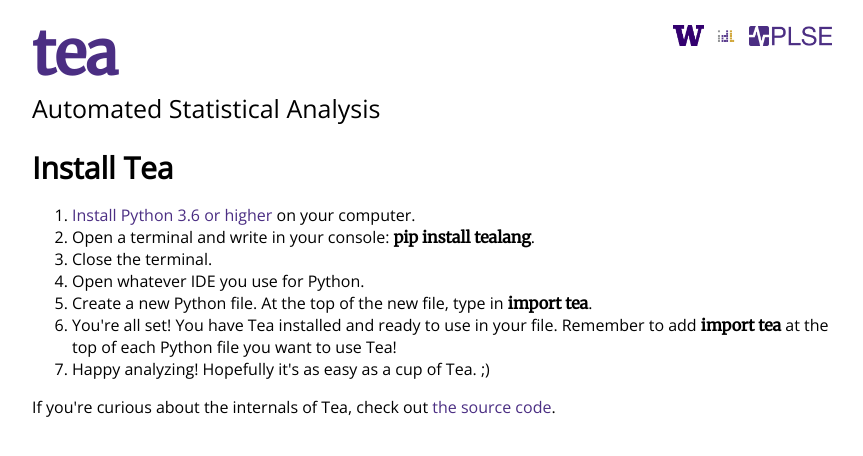
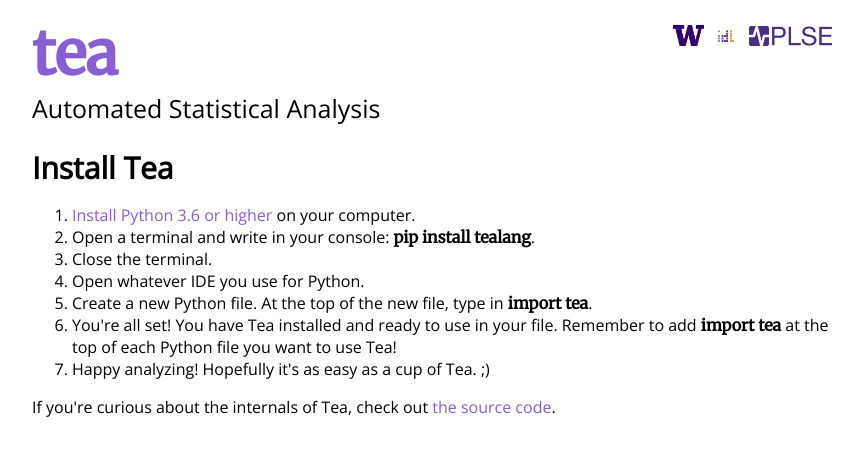
Before and after one commit to emjun/tea-lang-web, a Jekyll site: the page built from assets/css/install.html, in a window 1280 px wide. Shown: the top 456 px of the page, without its empty margins (214-1077 px from the left). Built offline with Jekyll 4.4.1, drawn with Linux system fonts in a browser that asks for light colours; nearby versions of some CDN libraries; library files that are not in the unit come from our copies.

Commit message:
Add button around Install Tea. Change colors in CSS

```diff
--- a/assets/css/custom.css
+++ b/assets/css/custom.css
@@ -58,14 +58,32 @@ body {
   font-style: italic
 }
 
+.button {
+  background-color: #85754d; /* same color as links */
+  border: none;
+  color: white;
+  padding: 15px 32px;
+  text-align: center;
+  text-decoration: none;
+  display: inline-block;
+  font-size: 16px;
+  border-radius: 8px;
+}
+.button:hover {
+background-color: #e8e3d3;
+}
+
+
 a {
-    color: #4b2e83;
+    /* color: #4b2e83; */
+    color: #8a5ed3;
     text-decoration: none;
   }
 
   a:hover {
     text-decoration: underline;
-    color: #8a5ed3;
+    /* color: #8a5ed3; */
+    color: #85754d;
   }
   .nounderline {
     text-decoration: none !important;
--- a/index.html
+++ b/index.html
@@ -17,7 +17,7 @@ summary: Tea is a high-level language for automatically selecting and executing
   </div>
 
   <div class="quick-links centered padded">
-        <a id="install" href="/install">Install Tea</a>
+        <a class="button" id="install" href="/install">Install Tea</a>
         <!-- <a id="learn" href="/">Learn Tea</a> -->
   </div>
 
```
